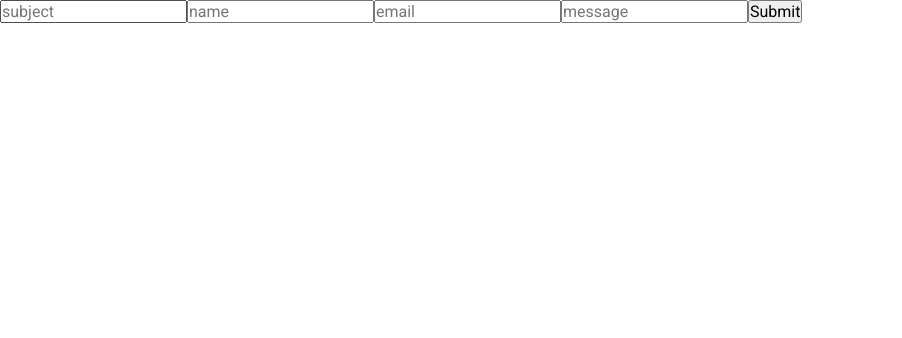
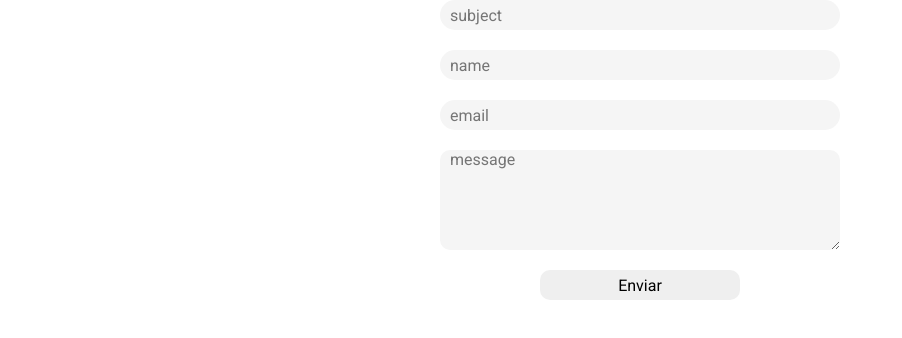
Before and after one commit to ygorthiago/landing-dupara, a Next.js app: page / in a window 1280 px wide. Shown: the top 338 px of the page, without its empty margins (0-902 px from the left). Built offline with nearby package versions, Linux system fonts and the light colour scheme.

Commit message:
feat: add contact form to home page

```diff
--- a/src/pages/index.tsx
+++ b/src/pages/index.tsx
@@ -1,36 +1,11 @@
 import { useState } from "react";
+import { ContactForm } from "../components/ContactForm";
 import { api } from "../services/api";
 
 export default function Home() {
-  const [subject, setSubject] = useState('');
-  const [name, setName] = useState('');
-  const [email, setEmail] = useState('');
-  const [message, setMessage] = useState('');
-
-  async function handleContactSubmit(data) {
-    data.preventDefault();
-
-    try {
-      await api.post('/sendmail', {
-        userName: name,
-        userEmail: email,
-        text: message,
-        subject
-      });
-    } catch (error) {
-      console.log(error);
-    }
-  }
-
   return (
-   <form action="" onSubmit={handleContactSubmit}>
-     <input type="text" name="subject" placeholder="subject" onChange={e => setSubject(e.target.value)} />
-     <input type="text" name="name" placeholder="name" onChange={e => setName(e.target.value)} />
-     <input type="text" name="email" placeholder="email" onChange={e => setEmail(e.target.value)} />
-     <input type="text" name="message" placeholder="message" onChange={e => setMessage(e.target.value)} />
-
-    <button type="submit">Submit</button>
-
-   </form>
-  )
+    <div>
+      <ContactForm />
+    </div>
+  );
 }
```
